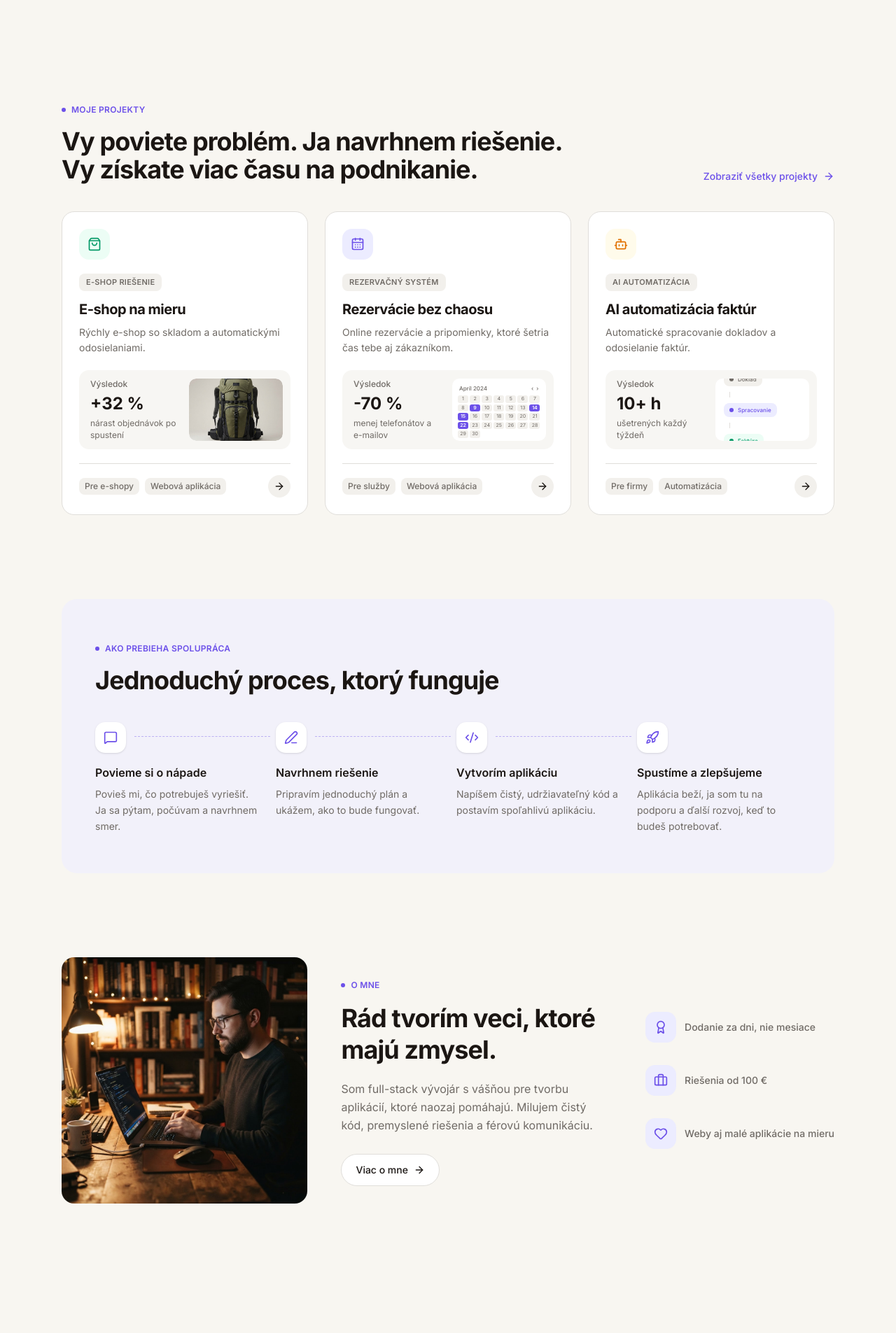
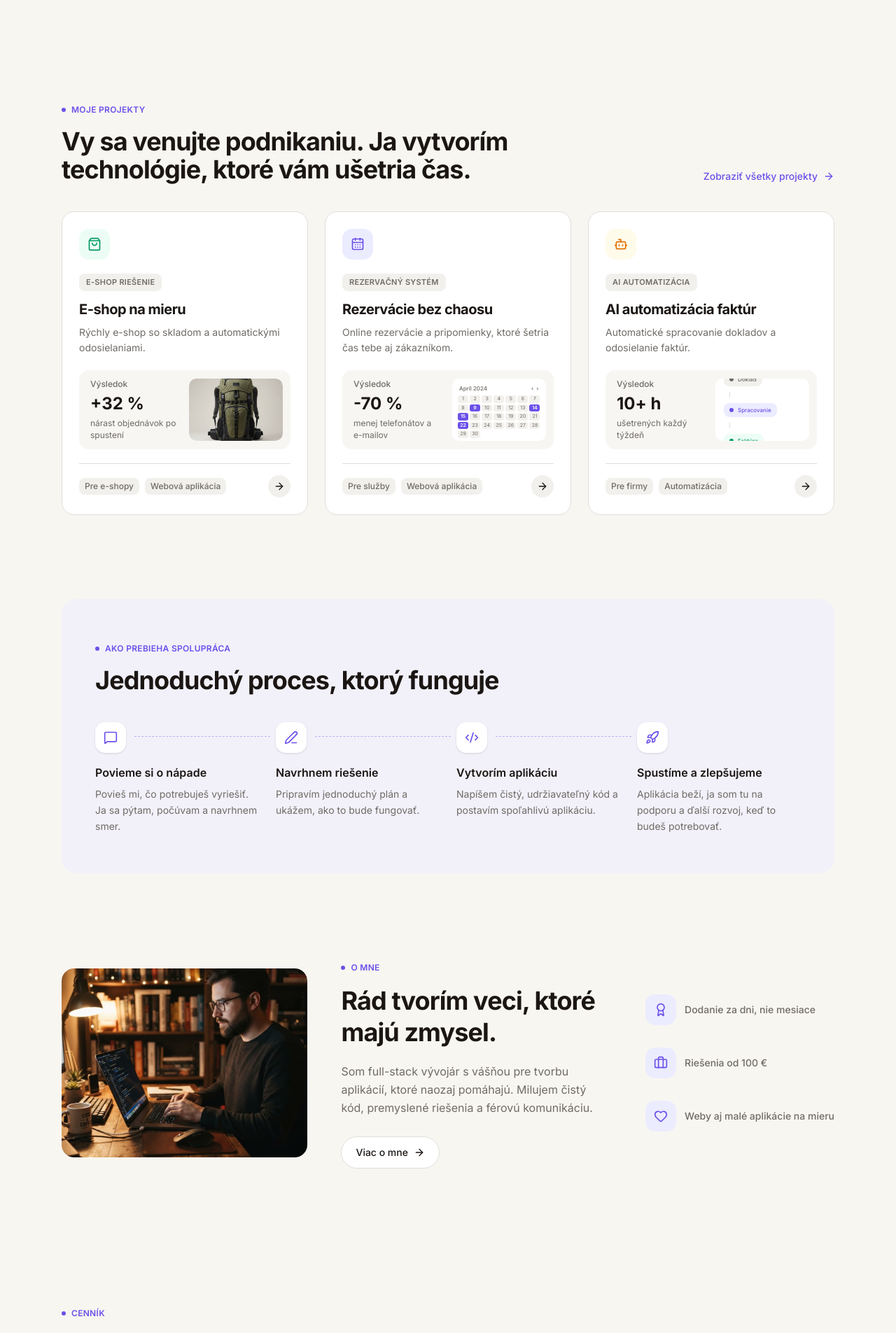
Before and after one commit to kuskryptus/webkastart_lending, a Next.js app: page / in a window 1280 px wide. Shown: the part 730-2635 px from the top of the page at 70% size. Built offline with nearby package versions, Linux system fonts and the light colour scheme.

Commit message:
Update layout and responsiveness in About and Projects components; enhance main page styling

```diff
--- a/app/page.tsx
+++ b/app/page.tsx
@@ -9,7 +9,7 @@ import { SiteFooter } from '@/components/site-footer'
 
 export default function Home() {
   return (
-    <main className="min-h-dvh bg-background">
+    <main className="min-h-dvh overflow-x-clip bg-background">
       <SiteHeader />
       <Hero />
       <Projects />
--- a/components/about.tsx
+++ b/components/about.tsx
@@ -12,20 +12,20 @@ const stats = [
 export function About() {
   return (
     <section id="o-mne" className="mx-auto max-w-6xl px-5 py-16 sm:px-6 lg:py-24">
-      <div className="grid items-center gap-10 lg:grid-cols-[1fr_1.1fr_auto] lg:gap-12">
+      <div className="grid min-w-0 items-center gap-10 lg:grid-cols-[1fr_1.1fr_auto] lg:gap-12">
         {/* Image */}
-        <div className="overflow-hidden rounded-2xl">
+        <div className="min-w-0 overflow-hidden rounded-2xl">
           <Image
             src="/about-portrait.png"
             alt="Vývojár pracujúci na notebooku"
             width={520}
             height={420}
-            className="h-full w-full object-cover"
+            className="aspect-[13/10] w-full object-cover"
           />
         </div>
 
         {/* Text */}
-        <div>
+        <div className="min-w-0">
           <SectionLabel>O mne</SectionLabel>
           <h2 className="mt-4 text-pretty text-3xl font-bold leading-tight tracking-tight sm:text-4xl">
             Rád tvorím veci, ktoré majú zmysel.
@@ -44,13 +44,13 @@ export function About() {
         </div>
 
         {/* Stats */}
-        <dl className="flex flex-row gap-8 lg:flex-col lg:gap-8">
+        <dl className="grid min-w-0 gap-4 sm:grid-cols-3 lg:flex lg:flex-col lg:gap-8">
           {stats.map((s) => (
-            <div key={s.label} className="flex items-center gap-3">
-              <div className="flex size-11 items-center justify-center rounded-xl bg-brand-soft text-brand">
+            <div key={s.label} className="flex min-w-0 items-center gap-3">
+              <div className="flex size-11 shrink-0 items-center justify-center rounded-xl bg-brand-soft text-brand">
                 <s.icon className="size-5" aria-hidden="true" />
               </div>
-              <dd className="text-sm font-medium leading-relaxed text-muted-foreground">{s.label}</dd>
+              <dd className="min-w-0 text-sm font-medium leading-relaxed text-muted-foreground">{s.label}</dd>
             </div>
           ))}
         </dl>
--- a/components/projects.tsx
+++ b/components/projects.tsx
@@ -67,7 +67,7 @@ export function Projects() {
         <div>
           <SectionLabel>Moje projekty</SectionLabel>
           <h2 className="mt-4 max-w-3xl text-pretty text-3xl font-bold tracking-tight sm:text-4xl">
-            Vy poviete problém. Ja navrhnem riešenie. Vy získate viac času na podnikanie.
+            Vy sa venujte podnikaniu. Ja vytvorím technológie, ktoré vám ušetria čas.
           </h2>
         </div>
         <Link
```
